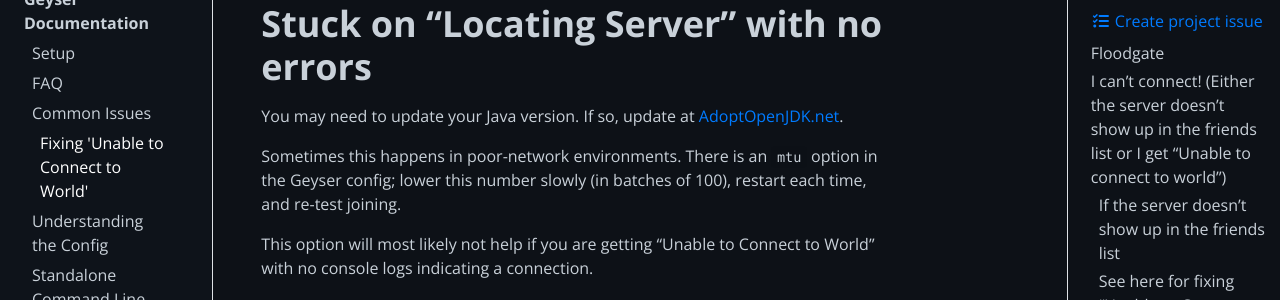
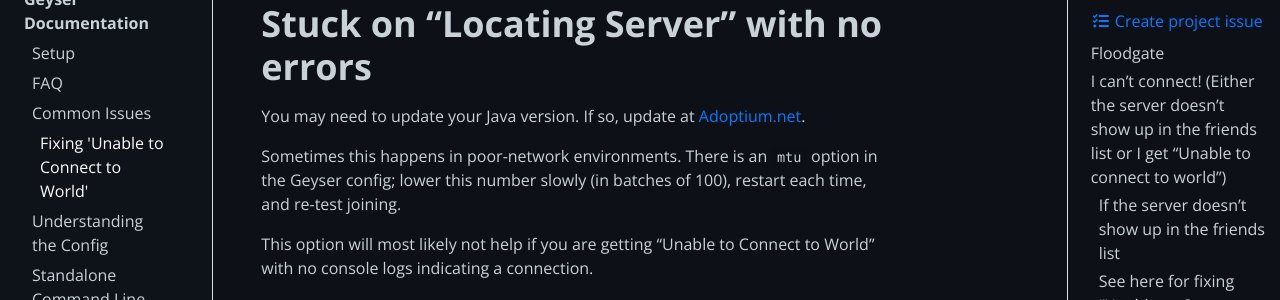
Before and after one commit to GeyserMC/GeyserWiki, a Jekyll site: the page built from _docs/geyser/common-issues.md, in a window 1280 px wide and 900 px high, scrolled down 1694 px. Shown: the part 155-455 px from the top of the window. Built offline with Jekyll 4.4.1, drawn with Linux system fonts in a browser that asks for light colours.

Commit message:
Replace AdoptOpenJdk with Adoptium (#57)

```diff
--- a/_docs/geyser/common-issues.md
+++ b/_docs/geyser/common-issues.md
@@ -41,7 +41,7 @@ This usually has something to do on your host's end. Most commonly, it's because
 
 # Stuck on "Locating Server" with no errors
 
-You may need to update your Java version. If so, update at [AdoptOpenJDK.net](https://adoptopenjdk.net/).
+You may need to update your Java version. If so, update at [Adoptium.net](https://adoptium.net/).
 
 Sometimes this happens in poor-network environments. There is an `mtu` option in the Geyser config; lower this number slowly (in batches of 100), restart each time, and re-test joining.
 
```
